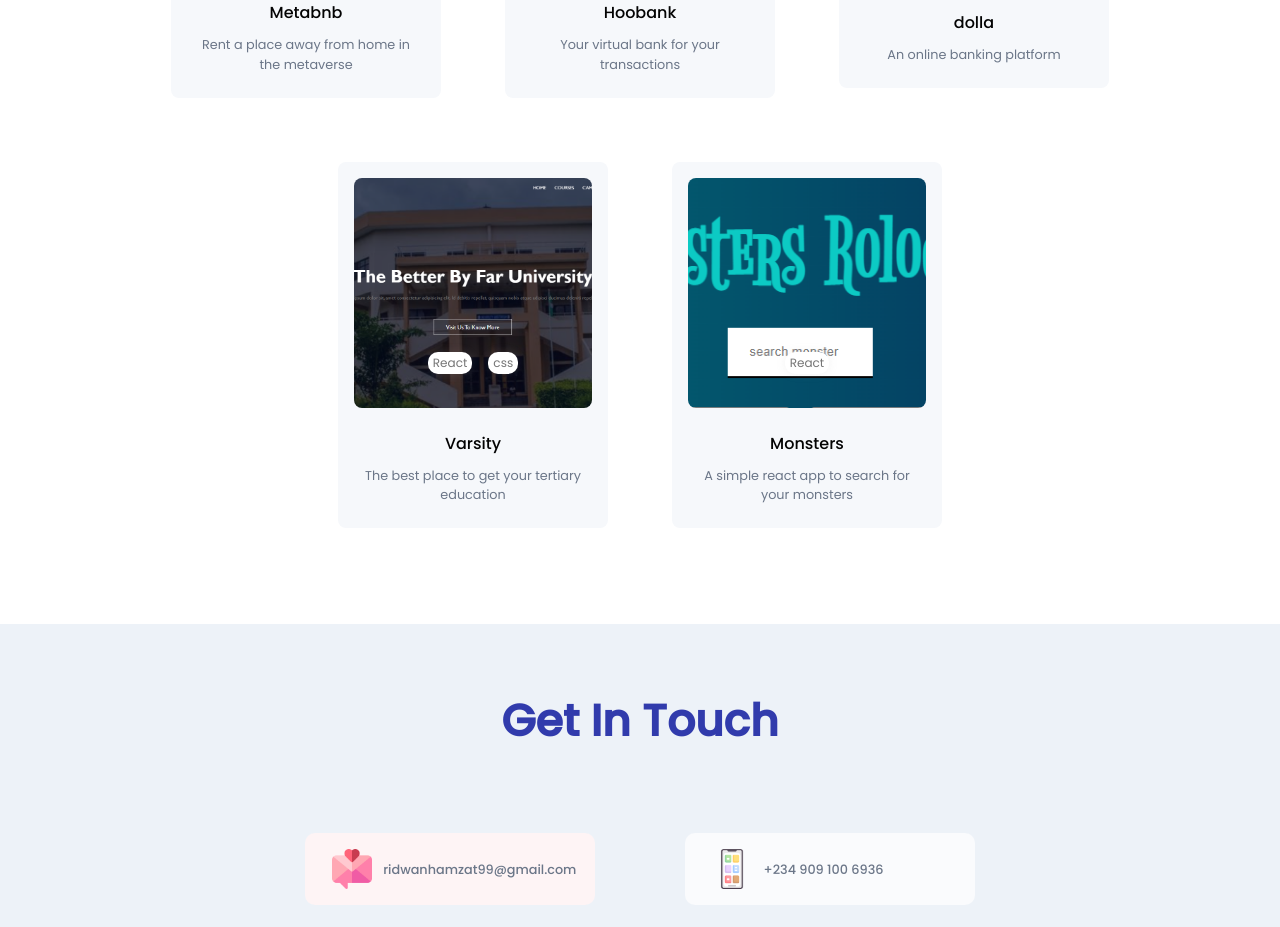
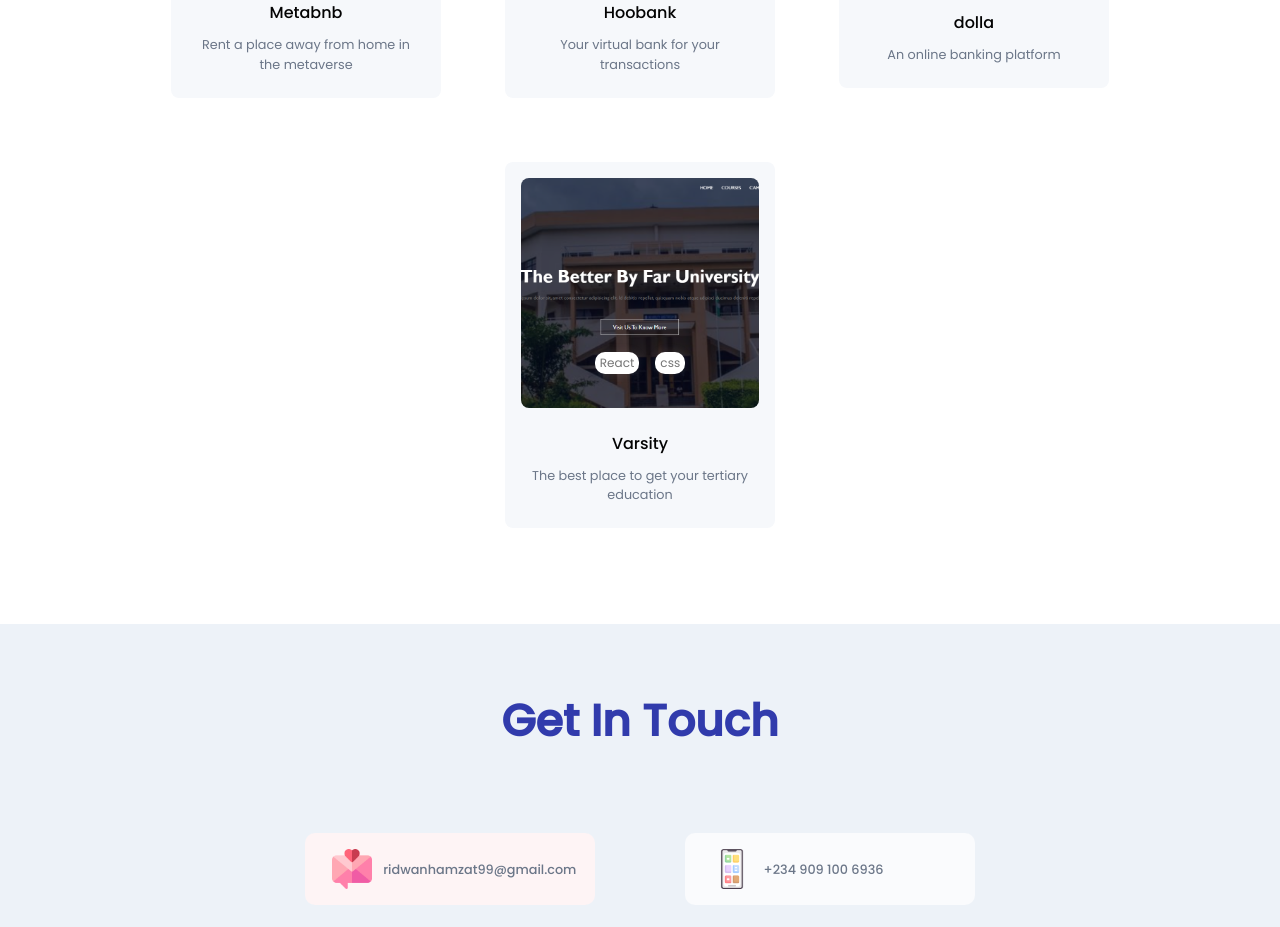
Before and after one commit to Hamzat-Ridwan/portfolio, a React (Create React App) app: page / in a window 1280 px wide. Shown: the part 3260-4187 px from the top of the page. Built offline with nearby package versions, Linux system fonts and the light colour scheme.

Commit message:
remove monster project

```diff
--- a/src/container/Work/Work.jsx
+++ b/src/container/Work/Work.jsx
@@ -16,7 +16,6 @@ const works = [
   {title: 'Hoobank', tools:['React', 'Tailwind', 'Framer motion'], imgUrl: images.hoobank, codeLink: 'https://github.com/Hamzat-Ridwan/hoobank', projectLink: 'https://hoobank-by-ridwan.app', description: 'Your virtual bank for your transactions'},
   {title: 'dolla', tools:['react', 'styled-components'], imgUrl: images.dolla, codeLink: 'https://github.com/Hamzat-Ridwan/dolla', projectLink: 'https://dolla-hamza.netlify.app', description: 'An online banking platform'},
   {title: 'Varsity', tools:['React', 'css'], imgUrl: images.varsity, codeLink: 'https://github.com/Hamzat-Ridwan/Varsity', projectLink: 'https://unilorin.netlify.app', description: 'The best place to get your tertiary education'},
-  {title: 'Monsters', tools:['React'], imgUrl: images.monsters, codeLink: 'https://github.com/Hamzat-Ridwan/monsters', projectLink: 'https://monsters-rid.netlify.app', description: 'A simple react app to search for your monsters'},
 ]
 
 const Work = () => {
```
